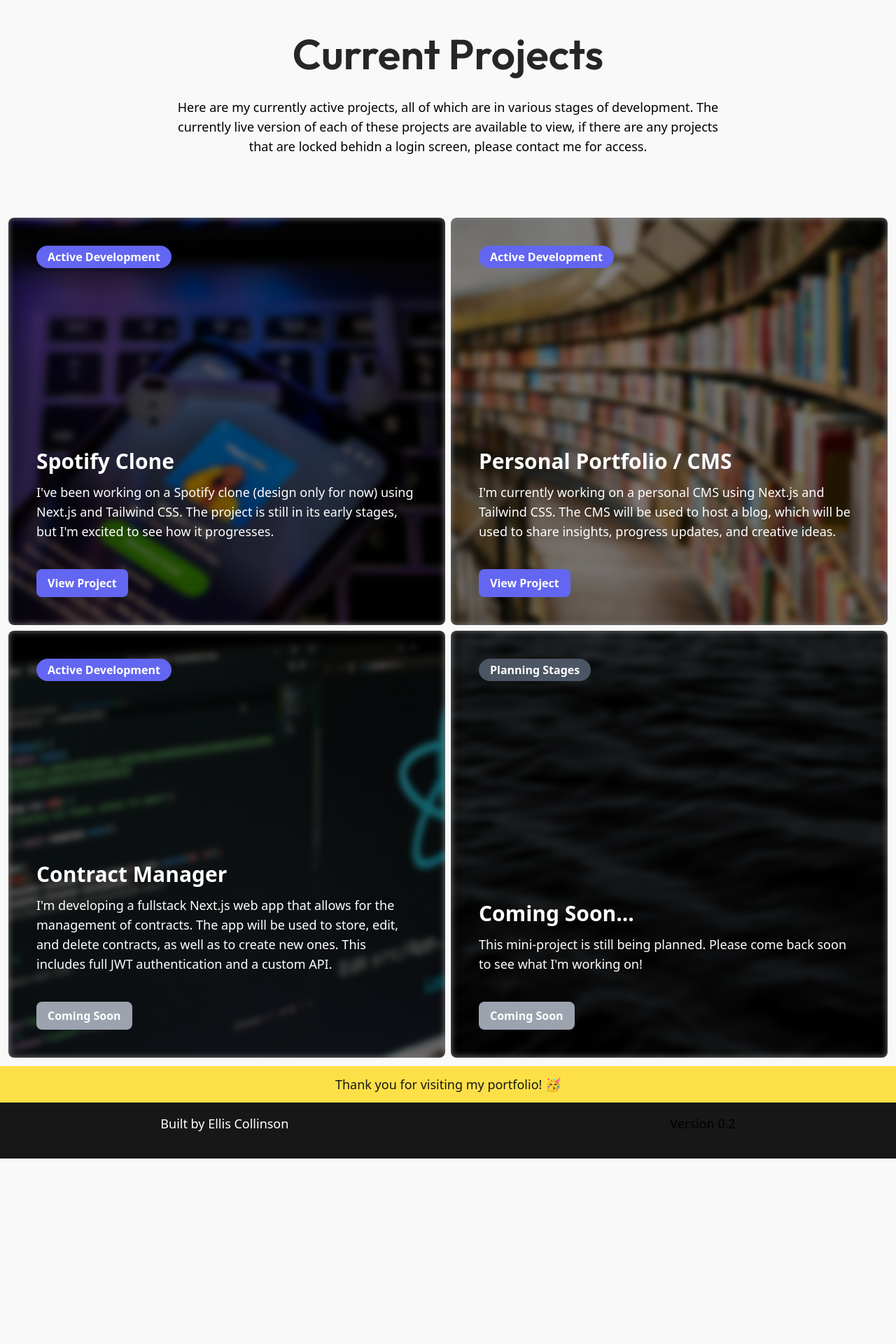
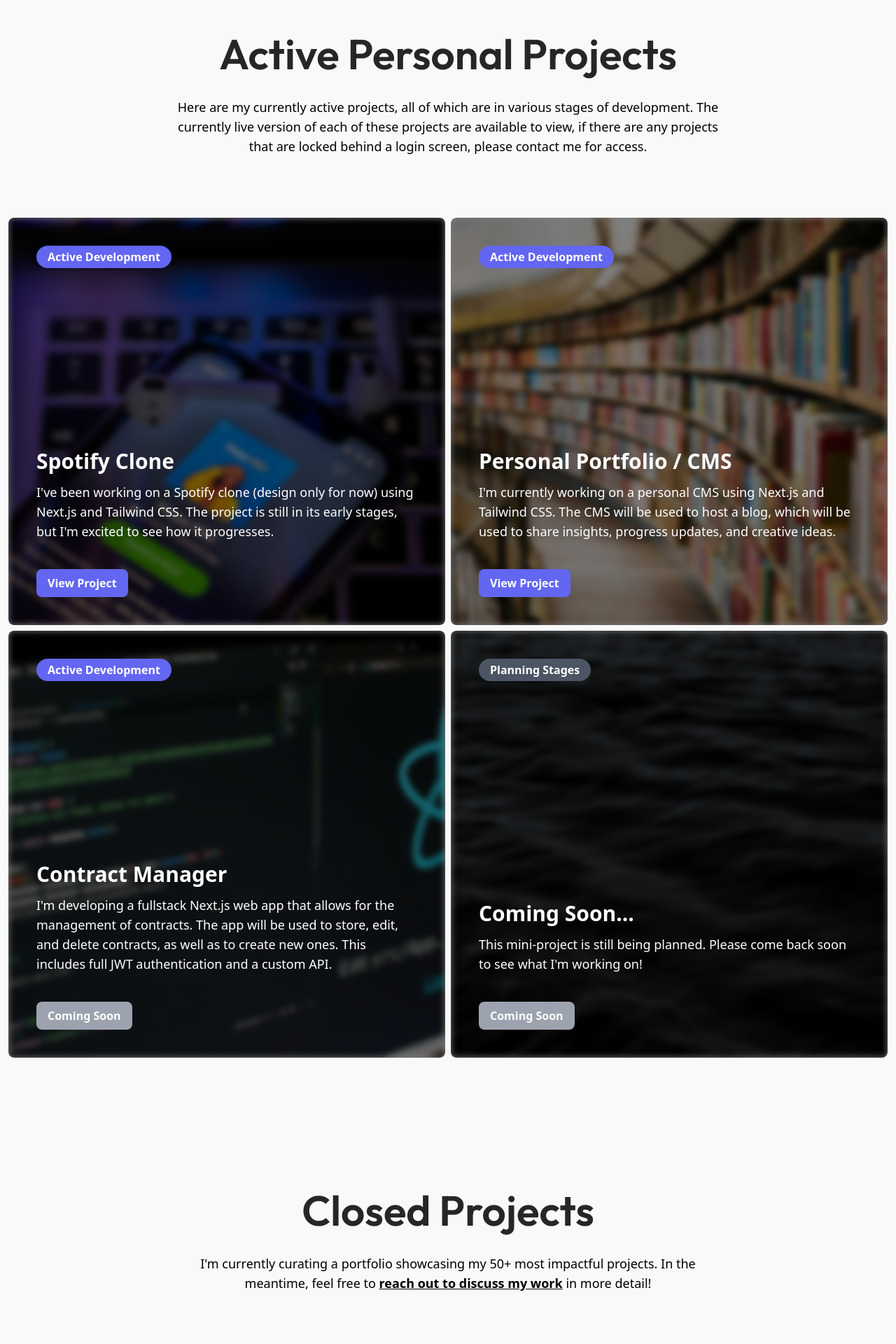
Before and after one commit to HeyEbb/portfolio, a Next.js app: page / in a window 1280 px wide. Shown: the part 2940-4860 px from the top of the page at 70% size. Before the commit the page ends 4595 px from the top, so only its background shows below. Built offline with nearby package versions, Linux system fonts and the light colour scheme.

Commit message:
✨ Update home page with active and closed project sections

```diff
--- a/src/app/home/page.tsx
+++ b/src/app/home/page.tsx
@@ -153,13 +153,13 @@ export default function Page() {
             <h3
               className={`${outfit.className} pb-5 pt-10 text-center text-6xl`}
             >
-              Current Projects
+              Active Personal Projects
             </h3>
             <p>
               Here are my currently active projects, all of which are in various
               stages of development. The currently live version of each of these
               projects are available to view, if there are any projects that are
-              locked behidn a login screen, please contact me for access.
+              locked behind a login screen, please contact me for access.
             </p>
           </div>
           {/* project box is a custom component I built that accepts an array of 4 project objects. */}
@@ -201,6 +201,20 @@ export default function Page() {
           />
         </section>
 
+        <section className="flex flex-col items-center my-20">
+          <div className="max-w-4xl p-14 text-center">
+            <h3
+              className={`${outfit.className} pb-5 pt-10 text-center text-6xl`}
+            >
+              Closed Projects
+            </h3>
+            <p>
+              I'm currently curating a portfolio showcasing my 50+ most impactful projects. In the meantime, feel free to <a className="underline font-semibold" href="mailto:hello@ebber.dev">reach out to discuss my work</a> in more detail!
+            </p>
+          </div>
+          {/* project box is a custom component I built that accepts an array of 4 project objects. */}
+
+        </section>
         <footer className="flex flex-col items-center bg-neutral-900">
           <div className="bg w-full bg-yellow-300 p-3 text-center text-neutral-900">
             <p className="m-0">Thank you for visiting my portfolio! 🥳</p>
```
